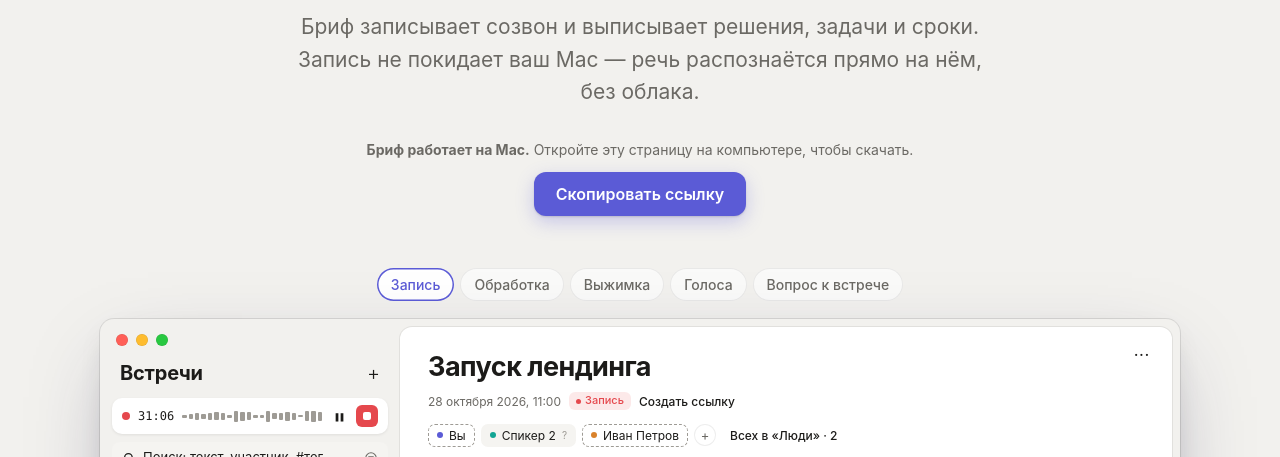
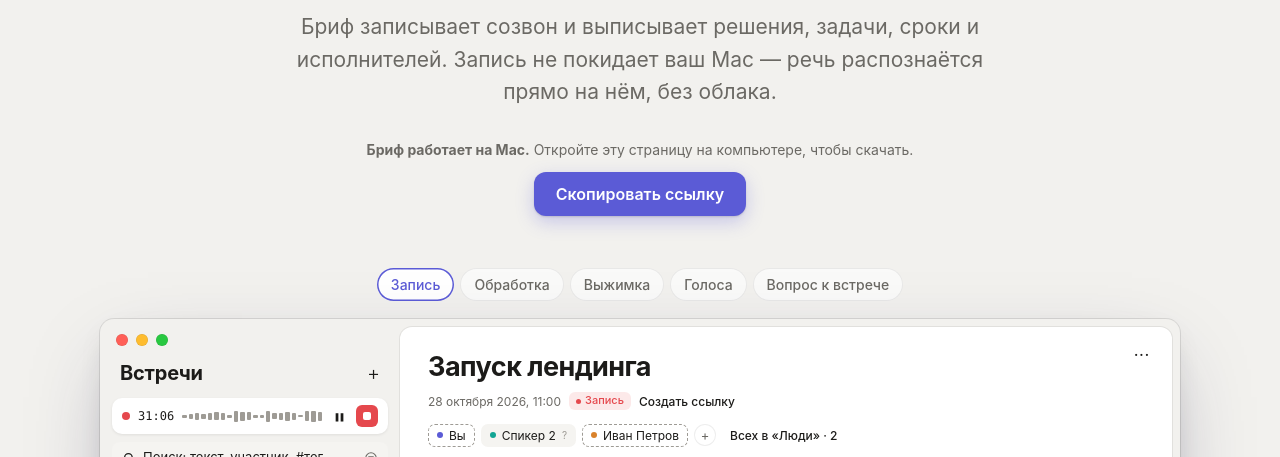
Before and after one commit to 23brezhnev/brif-releases, a plain HTML site: page index.html in a window 1280 px wide. Shown: the part 322-779 px from the top of the page. Drawn offline with Linux system fonts and the light colour scheme; no server answers.

Commit message:
Сайт: 9fb7193

```diff
--- a/index.html
+++ b/index.html
@@ -8,7 +8,7 @@
 <meta property="og:type" content="website">
 <meta property="og:locale" content="ru_RU">
 <meta property="og:title" content="Будьте в разговоре. Договорённости запишет Бриф">
-<meta property="og:description" content="Бриф записывает созвон и выписывает решения, задачи и сроки. Запись не покидает ваш Mac — речь распознаётся прямо на нём, без облака. Сейчас бесплатно.">
+<meta property="og:description" content="Бриф записывает созвон и выписывает решения, задачи, сроки и исполнителей. Запись не покидает ваш Mac — речь распознаётся прямо на нём, без облака. Сейчас бесплатно.">
 <meta property="og:image" content="https://23brezhnev.github.io/brif-releases/assets/og.png">
 <meta property="og:image:width" content="1200">
 <meta property="og:image:height" content="630">
@@ -43,7 +43,7 @@
   <div class="wrap">
     <span class="eyebrow"><span>Для macOS</span><span>·</span><b>сейчас бесплатно</b></span>
     <h1>Будьте в разговоре.<br> Договорённости запишет&nbsp;Бриф</h1>
-    <p class="lead">Бриф записывает созвон и выписывает решения, задачи и сроки. Запись не покидает ваш Mac — речь распознаётся прямо на нём, без облака.</p>
+    <p class="lead">Бриф записывает созвон и выписывает решения, задачи, сроки и исполнителей. Запись не покидает ваш Mac — речь распознаётся прямо на нём, без облака.</p>
     <div class="cta">
       <a class="btn mac-only" data-download href="https://github.com/23brezhnev/brif-releases/releases/latest">
         <svg viewBox="0 0 24 24" fill="none" stroke="currentColor" stroke-width="2.2" stroke-linecap="round" stroke-linejoin="round"><path d="M12 4v11m0 0-4.5-4.5M12 15l4.5-4.5M5 20h14"/></svg>
```
Also changed, not shown: og.html (+1 -1 lines), assets/og.png.
